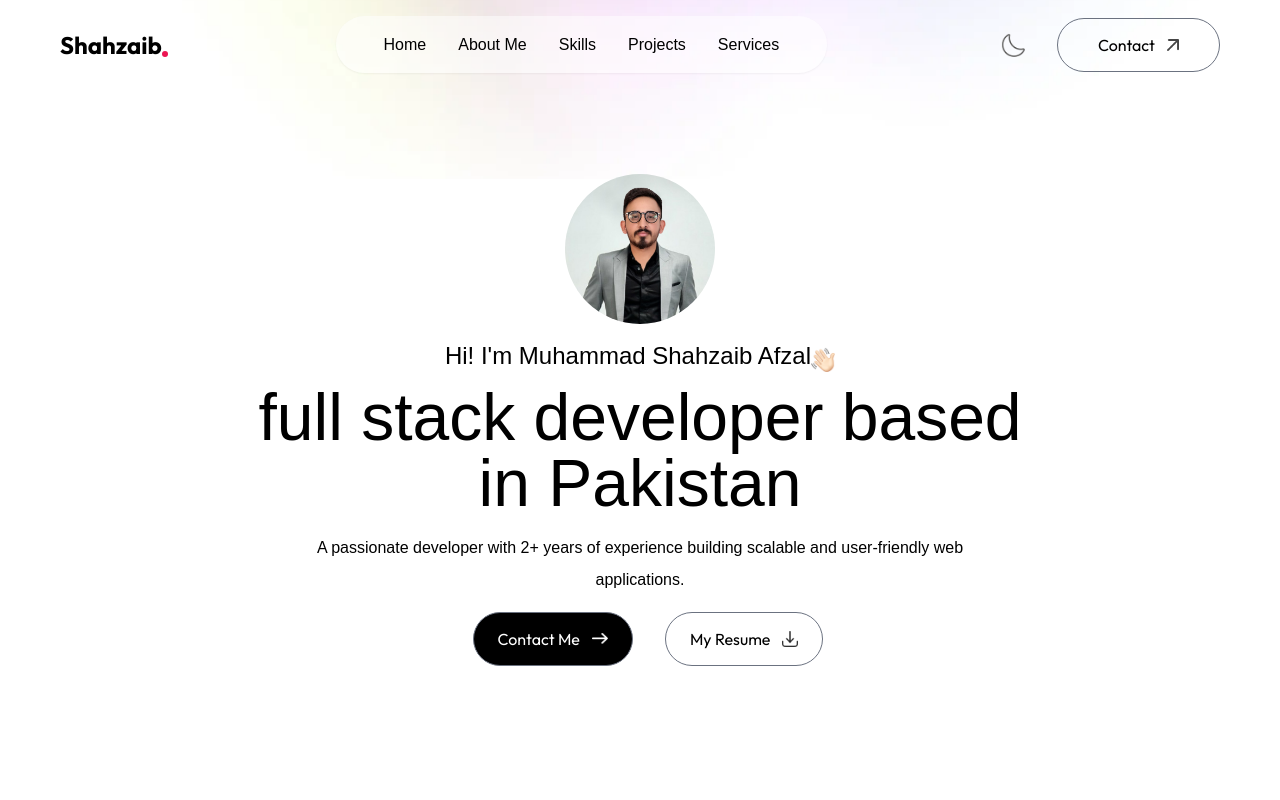
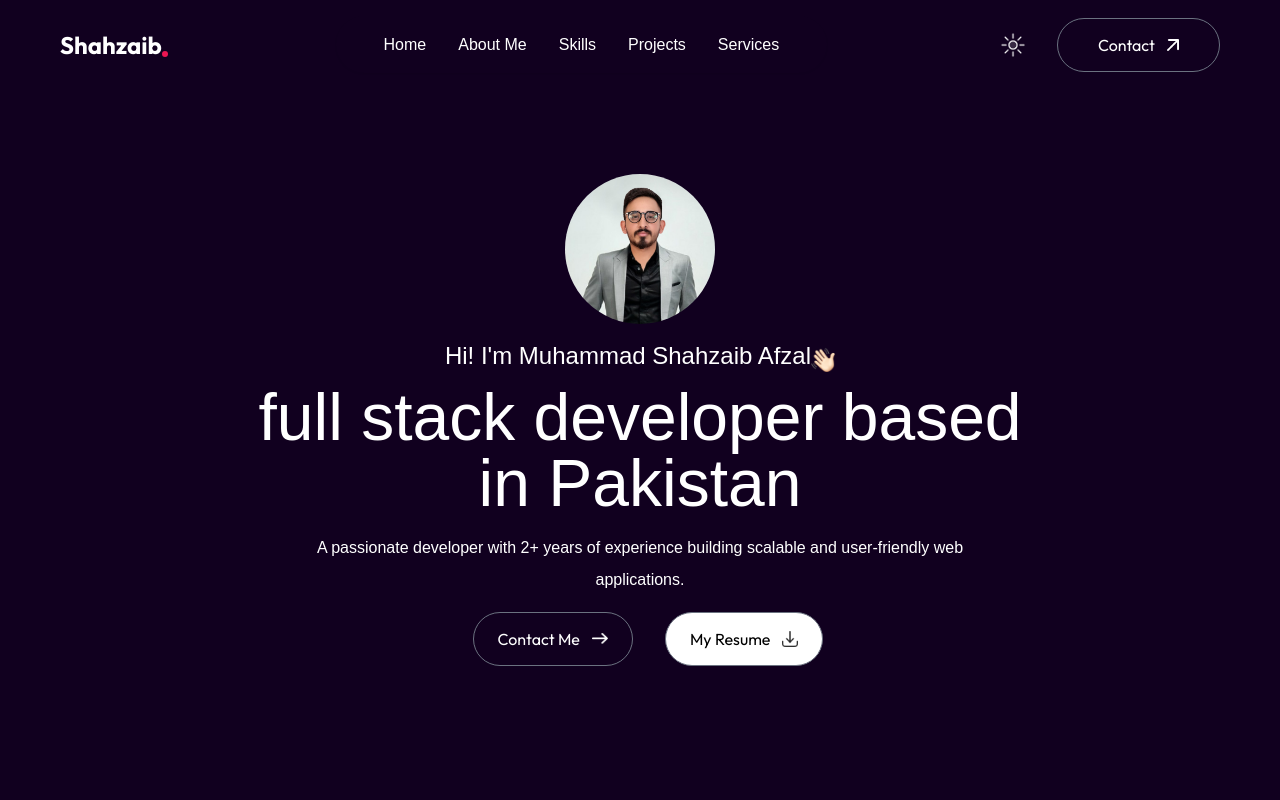
Before and after one commit to MuhammadShahzaibAfzal/MyPortfolio, a Next.js app: page / in a window 1280 px wide. Shown: the top 800 px of the page. Built offline with nearby package versions, Linux system fonts and the light colour scheme; a web font is replaced by a local one.

Commit message:
set default theme to dark

```diff
--- a/src/app/(home)/page.tsx
+++ b/src/app/(home)/page.tsx
@@ -10,12 +10,9 @@ import { useEffect, useState } from "react";
 const HomePage = () => {
   const savedDarkMode =
     typeof window !== "undefined" && window.localStorage.getItem("darkMode");
-  const prefersDarkMode =
-    typeof window !== "undefined" &&
-    window.matchMedia("(prefers-color-scheme: dark)").matches;
 
   const [isDarkMode, setIsDarkMode] = useState(
-    savedDarkMode ? JSON.parse(savedDarkMode) : prefersDarkMode
+    savedDarkMode ? JSON.parse(savedDarkMode) : true
   );
 
   useEffect(() => {
```
